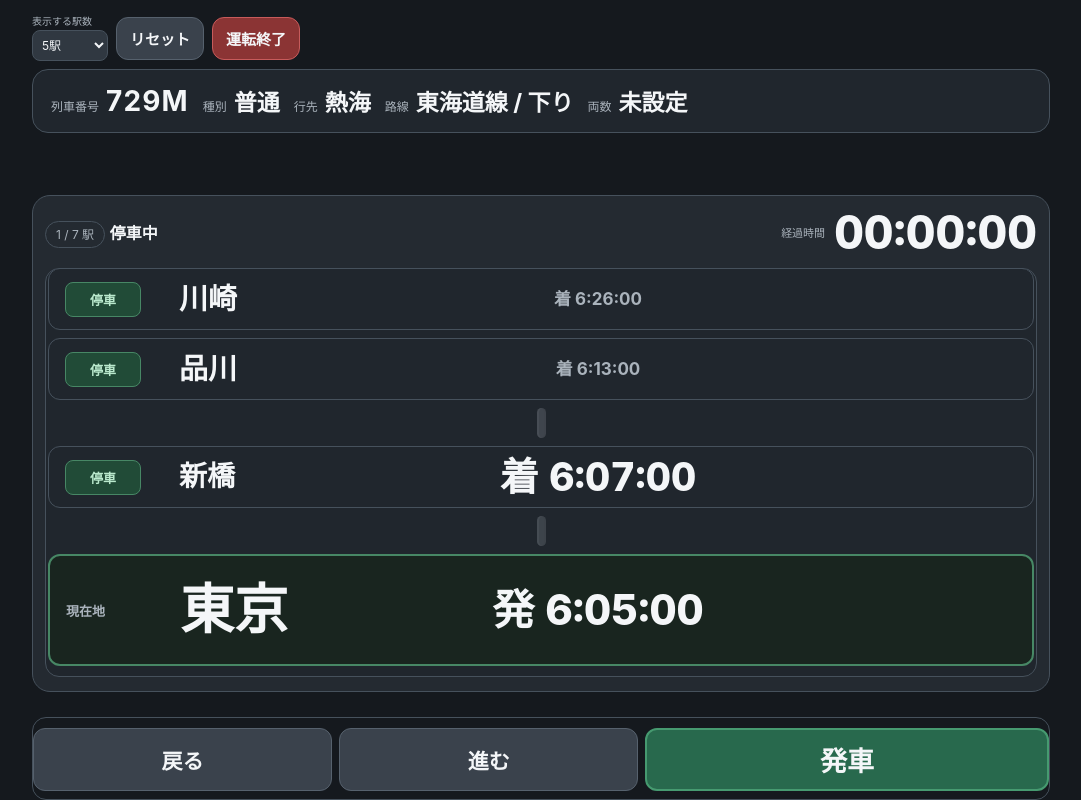
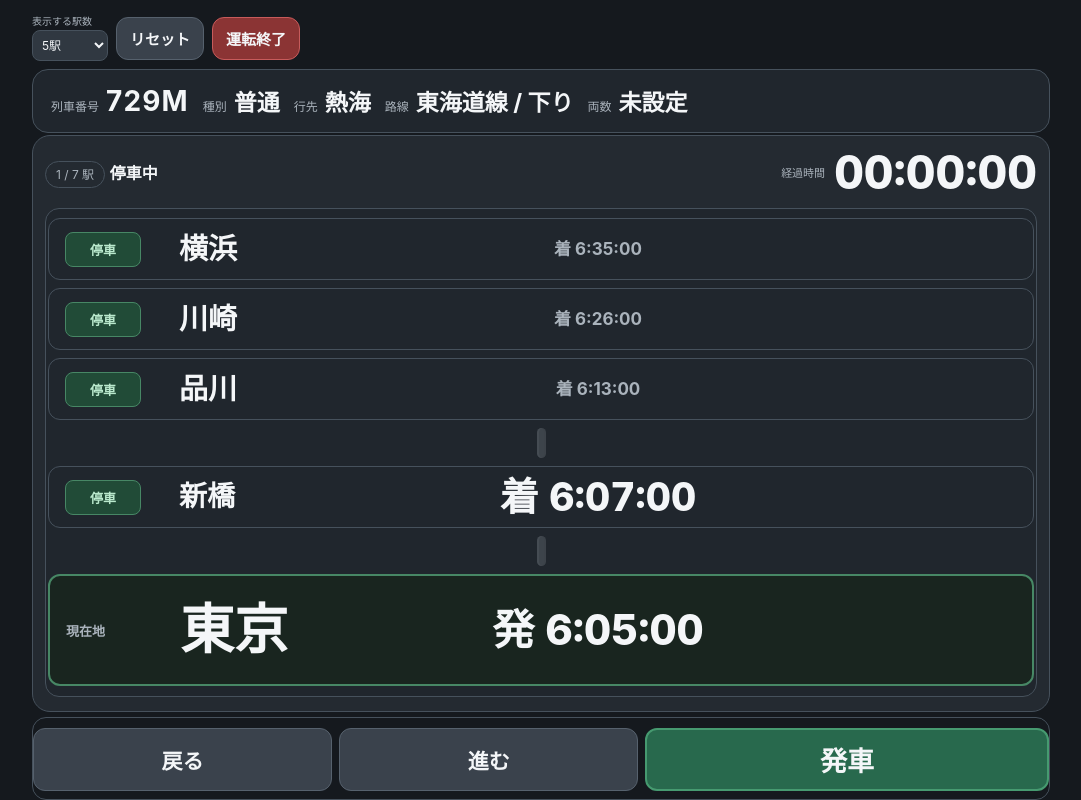
Before and after one commit to neko20110106-create/digital-staff, a plain HTML site: page operation.html in a window 1280 px wide. Shown: the whole page, without its empty margins (99-1180 px from the left). Drawn offline with Linux system fonts and the light colour scheme.

Commit message:
Adjust operation panel vertical bounds

```diff
--- a/operation.html
+++ b/operation.html
@@ -13,7 +13,7 @@
   .wrap{height:100vh;height:100dvh;min-height:0;overflow:hidden}
   .panel{display:flex;flex-direction:column;min-height:0}
   #mainStation,#nextLine,.actions{display:none}
-  .wrap{display:flex;flex-direction:column}.trainbar{margin:8px 0 6px}.panel{flex:1;margin:56px 0 calc(92px + env(safe-area-inset-bottom));padding:8px 12px 10px}.tablet-timeline{display:flex;flex:1;flex-direction:column;justify-content:flex-end;gap:8px;overflow:hidden;overscroll-behavior:none;max-height:none;min-height:0;padding:4px 2px 10px;margin:8px 0 4px;transform:none}
+  .wrap{display:flex;flex-direction:column}.trainbar{margin:8px 0 6px}.panel{flex:1;margin:-4px 0 calc(72px + env(safe-area-inset-bottom));padding:8px 12px 10px}.tablet-timeline{display:flex;flex:1;flex-direction:column;justify-content:flex-end;gap:8px;overflow:hidden;overscroll-behavior:none;max-height:none;min-height:0;padding:4px 2px 10px;margin:8px 0 4px;transform:none}
   .timeline-row{display:grid;grid-template-columns:100px minmax(0,1fr);align-items:center;gap:14px;min-height:62px;padding:9px 16px;border:1px solid var(--line);border-radius:12px;background:#20262d}
   .timeline-label{font-size:13px;color:var(--muted);font-weight:700;white-space:nowrap}
   .timeline-station{font-size:clamp(21px,3vw,29px);font-weight:800;line-height:1.2;overflow-wrap:anywhere}
```
